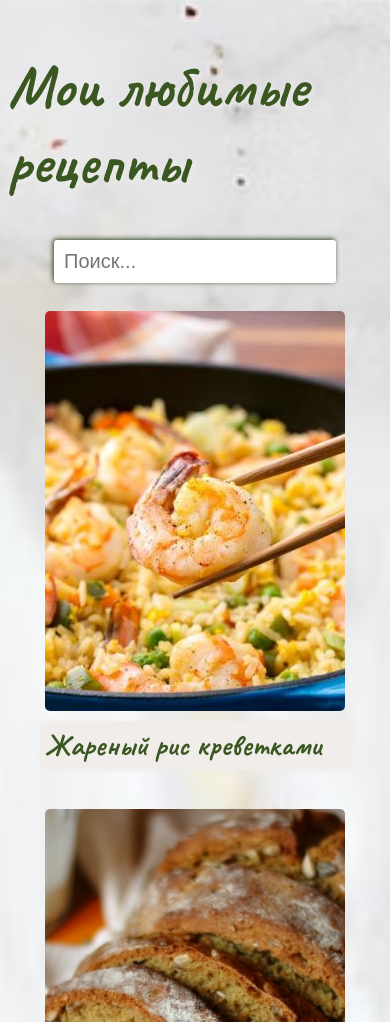
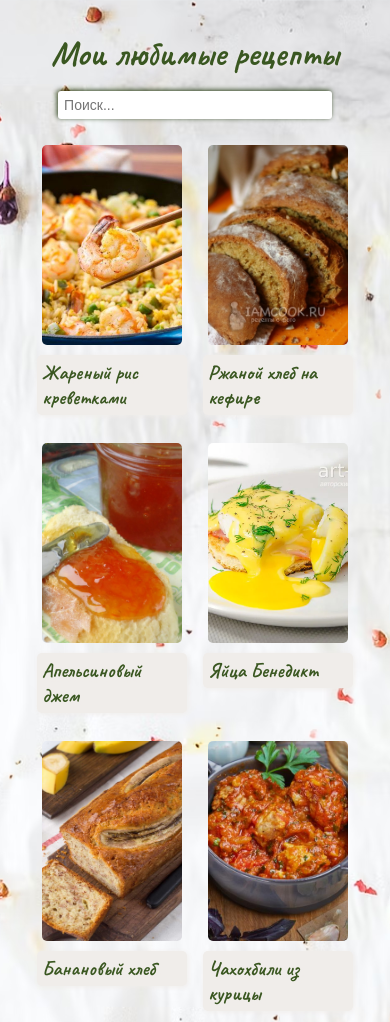
Before and after one commit to anna-sufi/receipts_studyProject, a plain HTML site: page index.html in a window 390 px wide. Shown: the top 1022 px of the page. Drawn offline with Linux system fonts and the light colour scheme.

Commit message:
adds mobile adaptation

```diff
--- a/style.css
+++ b/style.css
@@ -10,7 +10,7 @@ body {
 
 .center {
     display: flex;
-   justify-content: center;
+    justify-content: center;
 }
 
 h1 {
@@ -74,3 +74,57 @@ h3 {
     border-radius: 5px;
     text-shadow: 1px 2px 5px rgb(240, 237, 234);
 }
+
+@media all and (max-width: 800px) {
+    h1 {
+        font-size: 45px;
+    }
+
+    #search {
+        font-size: 16px;
+        padding: 8px;
+    }
+
+    .item {
+        padding: 8px;
+        margin-bottom: 15px;
+    }
+
+    .foodPicture {
+        width: 225px;
+        height: 300px;
+    }
+
+    h3 {
+        width: 225px;
+        margin: 8x 0 0 0 ;
+        font-size: 25px;
+    }
+}
+
+@media all and (max-width: 520px) {
+    h1 {
+        font-size: 35px;
+        margin-bottom: 15px;
+    }
+
+    #search {
+        font-size: 14px;
+        padding: 6px;
+    }
+
+    .item {
+        margin-bottom: 12px;
+    }
+
+    .foodPicture {
+        width: 140px;
+        height: 200px;
+    }
+
+    h3 {
+        width: 140px;
+        margin: 4x 0 0 0 ;
+        font-size: 20px;
+    }
+}
```
